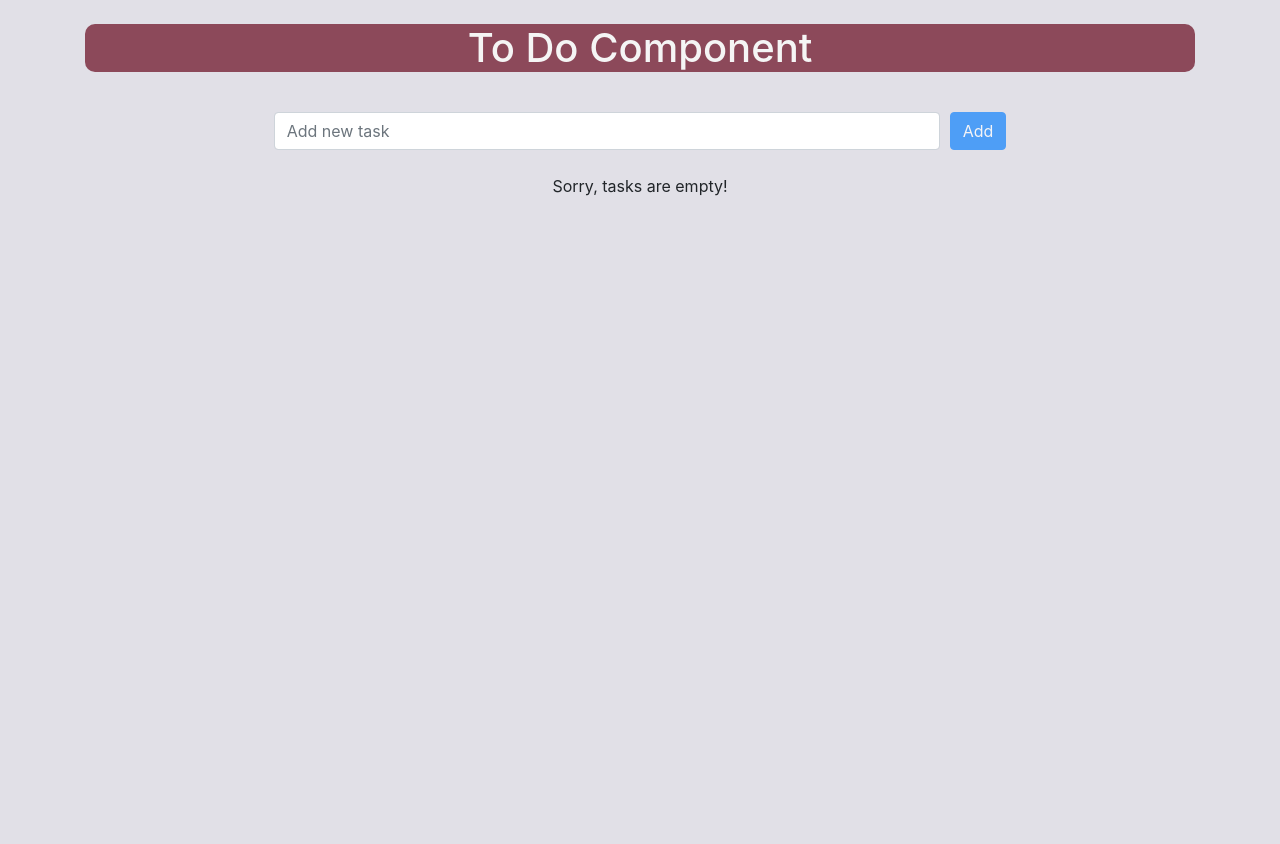
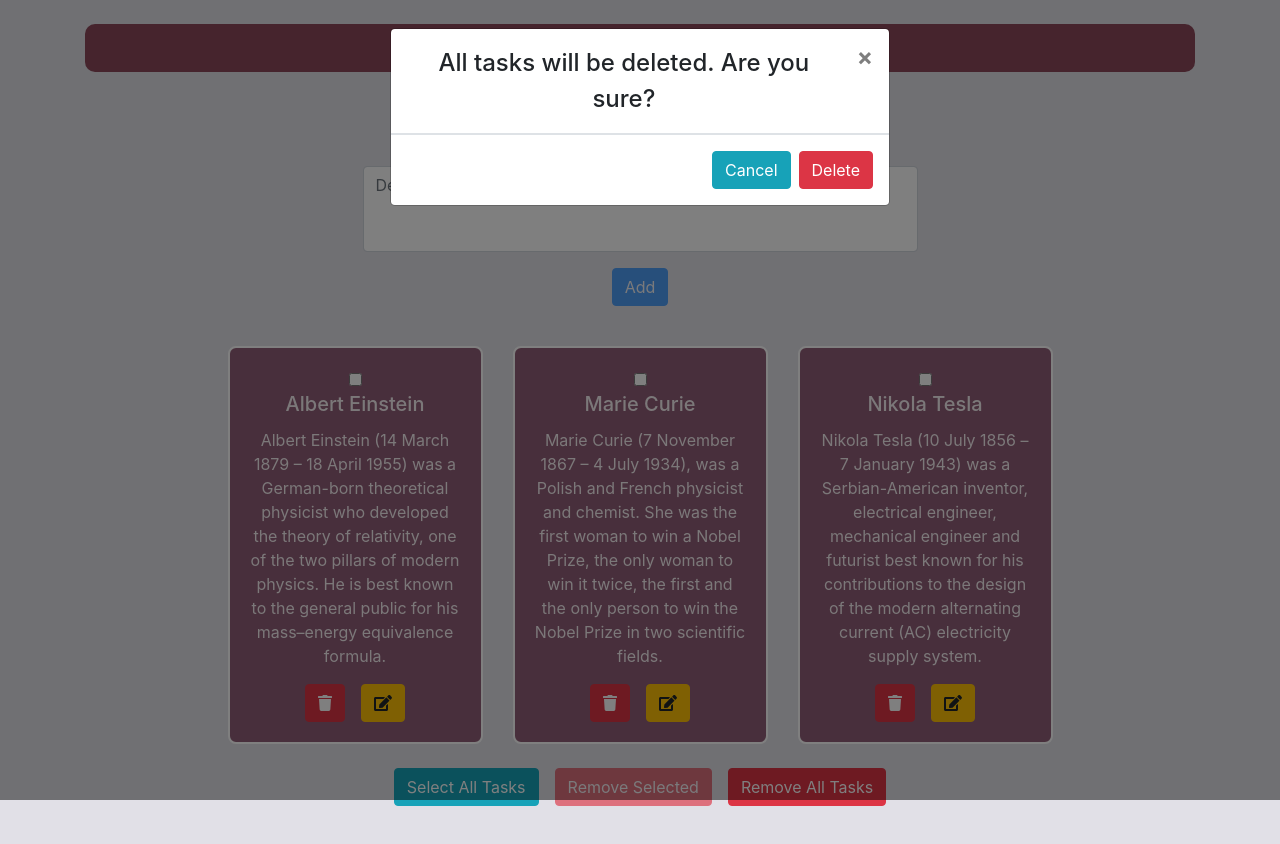
Before and after one commit to Nayopes/Sepoyan-Mariam-React, a React (Create React App) app: page / in a window 1280 px wide. Both pictures are taken after a click on the button "Remove All Tasks". Shown: the top 844 px of the page. Before the commit the page ends 800 px from the top, so only its background shows below. Built offline with nearby package versions, Linux system fonts and the light colour scheme.

Commit message:
Make description's textarea and modals for delete and edit

```diff
--- a/src/Components/AddTask/AddNewTask.js
+++ b/src/Components/AddTask/AddNewTask.js
@@ -8,53 +8,70 @@ class AddNewTask extends React.Component {
         super(props)
         this.inputRef = React.createRef()
         this.state = {
-            inputValue: ''
+            title: '',
+            description: ''
         }
     }
-
     handleChange = (e) => {
-        const { value } = e.target
+        const {name, value} = e.target
         this.setState({
-            inputValue: value
+            [name]:value
         })
     }
     handleS = ({ type, key }) => {
         if (type === 'keypress' && key !== 'Enter') return
 
         const { handleSubmit } = this.props
-        const { inputValue } = this.state
+        const {title, description} = this.state
 
-        handleSubmit(inputValue)
+        handleSubmit(title, description)
         this.setState({
-            inputValue: ''
+            title: '',
+            description: ''
         })
     }
-    componentDidMount(){
+    componentDidMount() {
         this.inputRef.current.focus()
     }
     render() {
-        const { inputValue } = this.state
+        const {title, description} = this.state
         const { disabled } = this.props
         return (
+            <>
                 <div className={styles.formsRow}>
                     <Form.Control
-                    type="text"
-                    placeholder="Add new task"
+                    name='title'
+                        type='text'
+                        placeholder='Title'
                         onChange={this.handleChange}
                         onKeyPress={this.handleS}
-                    value={inputValue}
-                    style={{ width: '60%', marginRight: '10px' }}
+                        value={title}
+                        style={{ width: '40%' }}
                         disabled={disabled}
                         ref={this.inputRef}
                     />
+                    <Form.Control
+                        className='my-3'
+                        name='description'
+                        placeholder='Description'
+                        as='textarea'
+                        rows={3}
+                        style={{ width: '50%', resize: 'none' }}
+                        value={description}
+                        onChange={this.handleChange}
+                        disabled={disabled}
+                    />
+                </div>
+                <div>
                     <Button
                         variant='primary'
                         onClick={this.handleS}
-                    disabled={!!!inputValue}
+                        disabled={!(!!title && !!description)}
                     >
                         Add
                 </Button>
                 </div>
+            </>
         )
     }
 }
--- a/src/Components/AddTask/addTask.module.css
+++ b/src/Components/AddTask/addTask.module.css
@@ -1,6 +1,8 @@
 
 .formsRow{
     display: flex;
-    justify-content: center;
+    flex-direction: column;
+    align-items: center;
+    /* justify-content: center; */
     margin-top: 40px;
 }
--- /dev/null
+++ b/src/Components/ConfirmModal/ConfirmModal.js
@@ -0,0 +1,25 @@
+import { Modal, Button } from 'react-bootstrap'
+const ConfirmModal = (props) => {
+    const {onHide, onClick, message} = props
+    const onSubmit =() =>{
+        onClick()
+        onHide()
+    }
+    return (
+        <Modal show={true} onHide={onHide}>
+            <Modal.Header closeButton>
+                <Modal.Title> {message}</Modal.Title>
+            </Modal.Header>
+            <Modal.Footer>
+                <Button variant="info" onClick={onHide}>
+                    Cancel
+          </Button>
+                <Button variant="danger" onClick={onSubmit}>
+                    Delete
+          </Button>
+            </Modal.Footer>
+        </Modal>
+    )
+}
+
+export default ConfirmModal
--- /dev/null
+++ b/src/Components/EditTaskModal/EditTaskModal.js
@@ -0,0 +1,71 @@
+import React from 'react'
+import {Modal, Button, Form} from 'react-bootstrap'
+
+class EditTaskModal extends React.Component {
+    constructor(props){
+        super(props)
+        this.state={
+            ...props.editingTask
+        }
+    }
+    handleChange =(e) =>{
+        const {name, value} = e.target
+        this.setState({
+            [name]:value
+        })
+    }
+    handleS = ({ type, key }) => {
+        if (type === 'keypress' && key !== 'Enter') return
+        const { onSubmit, onHide } = this.props
+        onSubmit(this.state)
+        onHide()
+    }
+    render() {
+        const {onHide} = this.props
+        const {title, description} = this.state
+        return (
+            <Modal
+                show={true}
+                onHide={onHide}
+                size="lg"
+                aria-labelledby="contained-modal-title-vcenter"
+                centered
+            >
+                <Modal.Header closeButton>
+                    <Modal.Title id="contained-modal-title-vcenter">
+                    Edit Task
+                    </Modal.Title>
+                </Modal.Header>
+                <Modal.Body className='d-flex flex-column align-items-center'>
+                <Form.Control
+                    name='title'
+                        type='text'
+                        placeholder='Title'
+                        onChange={this.handleChange}
+                        onKeyPress={this.handleS}
+                        value={title}
+                        style={{ width: '40%' }}
+                    />
+                    <Form.Control
+                        className='my-3'
+                        name='description'
+                        placeholder='Description'
+                        as='textarea'
+                        rows={3}
+                        style={{ width: '50%', resize: 'none' }}
+                        value={description}
+                        onChange={this.handleChange}
+                    />
+                </Modal.Body>
+                <Modal.Footer>
+                    <Button onClick={onHide}>Cancel</Button>
+                    <Button
+                        onClick={this.handleS}
+                        disabled={!(!!title && !!description)}
+                    >Save</Button>
+                </Modal.Footer>
+            </Modal>
+        )
+    }
+}
+export default EditTaskModal
--- a/src/Components/Task/Task.js
+++ b/src/Components/Task/Task.js
@@ -1,7 +1,7 @@
 import React from 'react'
 import {Card, Button} from 'react-bootstrap'
 import {FontAwesomeIcon} from '@fortawesome/react-fontawesome'
-import {faTrash , faEdit} from '@fortawesome/free-solid-svg-icons'
+import {faTrash, faEdit} from '@fortawesome/free-solid-svg-icons'
 import styles from './task.module.css'
 import PropTypes from 'prop-types'
 
@@ -11,7 +11,8 @@ class Task extends React.PureComponent{
             task,
             handleDeleteOneTask,
             toggleSetRemoveTaskIds,
-            checked
+            handleEditOneTask,
+            checked,
         } = this.props
         return(
              <Card className={`${styles.card} ${checked && styles.checked}`}>
@@ -30,7 +31,11 @@ class Task extends React.PureComponent{
                     >
                         <FontAwesomeIcon icon={faTrash} />
                     </Button>
-                    <Button variant="warning" className="ml-3">
+                    <Button
+                    variant="warning"
+                    className="ml-3"
+                    onClick = {() => handleEditOneTask(task)}
+                    >
                         <FontAwesomeIcon icon={faEdit} />
                     </Button>
                 </Card.Body>
@@ -47,7 +52,8 @@ Task.propTypes = {
     }),
     handleDeleteOneTask: PropTypes.func.isRequired,
     toggleSetRemoveTaskIds: PropTypes.func.isRequired,
-    checked: PropTypes.bool.isRequired
+    checked: PropTypes.bool.isRequired,
+    handleEditOneTask: PropTypes.func.isRequired,
 }
 
 export default Task
--- a/src/Components/Task/task.module.css
+++ b/src/Components/Task/task.module.css
@@ -1,7 +1,7 @@
 .card{
     display: flex;
-    flex-direction: column;
-    justify-content: space-between;
+    flex: column;
+    align-items: center;
     width: 18rem;
     border: 2px solid white;
     border-radius: 8px;
--- a/src/Components/ToDo/ToDo.js
+++ b/src/Components/ToDo/ToDo.js
@@ -1,9 +1,11 @@
-import React  from 'react'
+import React from 'react'
 import Task from '../Task/Task'
 import AddNewTask from '../AddTask/AddNewTask'
+import ConfirmModal from '../ConfirmModal/ConfirmModal'
+import EditTaskModal from '../EditTaskModal/EditTaskModal'
 import styles from './todo.module.css'
 import RandomId from '../../Helpers/RandomId'
-import {Container, Row, Col, Button} from 'react-bootstrap'
+import { Container, Row, Col, Button } from 'react-bootstrap'
 
 class ToDo extends React.Component {
     state = {
@@ -34,14 +36,18 @@ class ToDo extends React.Component {
             }
         ],
         removeTasks: new Set(),
-        isSelected: false
+        isSelected: false,
+        isModalForSelectedOpen: false,
+        ismodalForAllOpen: false,
+        editingTask: null
     }
-    handleSubmit = (value) => {
-        if (!value) return
+    handleSubmit = (title, description) => {
+        if (!title || !description) return
         const tasks = [...this.state.tasks]
         tasks.push({
             _id: RandomId(),
-            title: value
+            title: title,
+            description: description
         })
         this.setState({
             tasks
@@ -74,13 +80,13 @@ class ToDo extends React.Component {
             removeTasks: new Set()
         })
     }
-    selectAllTasks = () =>{
-        const {isSelected} = this.state
+    selectAllTasks = () => {
+        const { isSelected } = this.state
         let tasks = [...this.state.tasks]
         let removeTasks = new Set()
-        if(!isSelected){
+        if (!isSelected) {
             removeTasks = new Set(this.state.removeTasks)
-            for(let i=0; i<tasks.length; i++){
+            for (let i = 0; i < tasks.length; i++) {
                 removeTasks.add(tasks[i]._id)
             }
         }
@@ -92,12 +98,43 @@ class ToDo extends React.Component {
     }
     removeAllTasks = () => {
         this.setState({
-            tasks: []
+            tasks: [],
+            removeTasks: new Set()
         })
 
     }
-    render(){
-        const {tasks, removeTasks} = this.state
+    modalforSelected = () => {
+        this.setState({
+            isModalForSelectedOpen: !this.state.isModalForSelectedOpen
+
+        })
+    }
+    modalForAll = () =>{
+        this.setState({
+            ismodalForAllOpen: !this.state.ismodalForAllOpen
+
+        })
+    }
+    handleEditOneTask = (task) =>{
+        this.setState({
+            editingTask: task
+        })
+    }
+    editingTaskSetNull =() =>{
+        this.setState({
+            editingTask: null
+        })
+    }
+    editTask =(task) =>{
+        const tasks = [...this.state.tasks]
+        const i = tasks.findIndex(el=>el._id === task._id)
+        tasks[i] = task
+        this.setState({
+            tasks
+        })
+    }
+    render() {
+        const { tasks, removeTasks,isModalForSelectedOpen, ismodalForAllOpen, editingTask} = this.state
         const Tasks = tasks.map(task => {
             return (
                 <Col
@@ -113,11 +150,13 @@ class ToDo extends React.Component {
                         toggleSetRemoveTaskIds={this.toggleSetRemoveTaskIds}
                         disabled={!!removeTasks.size}
                         checked={removeTasks.has(task._id)}
+                        handleEditOneTask={this.handleEditOneTask}
                     />
                 </Col>
             )
         })
         return (
+            <>
                 <div>
                     <Container>
                         <Row className="d-flex justify-content-center mt-4">
@@ -145,7 +184,7 @@ class ToDo extends React.Component {
                                 <Button
                                     variant="danger"
                                     className={!tasks.length && 'd-none'}
-                                onClick={this.removeSelectedTasks}
+                                    onClick={this.modalforSelected}
                                     disabled={!!!removeTasks.size}
                                 >
                                     Remove Selected
@@ -153,7 +192,7 @@ class ToDo extends React.Component {
                                 <Button
                                     variant="danger"
                                     className={!tasks.length ? 'd-none' : 'ml-3'}
-                                onClick={this.removeAllTasks}
+                                    onClick={this.modalForAll}
                                     disabled={!!removeTasks.size}
                                 >
                                     Remove All Tasks
@@ -162,7 +201,38 @@ class ToDo extends React.Component {
                         </Row>
                     </Container>
                 </div>
-
+                <div>
+                    {
+                        isModalForSelectedOpen && <ConfirmModal
+                            onHide={this.modalforSelected}
+                            onClick={this.removeSelectedTasks}
+                            message = {
+                                `${removeTasks.size === tasks.length && tasks.length !== 1 ? 'All' : removeTasks.size}
+                                ${removeTasks.size === 1 ? ' task ' : ' tasks '}
+                                will be deleted. Are you sure?`
+                            }
+                        />
+                    }
+                </div>
+                <div>
+                    {
+                        ismodalForAllOpen && <ConfirmModal
+                            onHide={this.modalForAll}
+                            onClick={this.removeAllTasks}
+                            message = {'All tasks will be deleted. Are you sure?'}
+                        />
+                    }
+                </div>
+                <div>
+                    {
+                        editingTask !== null && <EditTaskModal
+                            onHide={this.editingTaskSetNull}
+                            onSubmit={this.editTask}
+                            editingTask={editingTask}
+                        />
+                    }
+                </div>
+            </>
         )
     }
 }
--- a/src/index.css
+++ b/src/index.css
@@ -6,6 +6,7 @@ body {
   -webkit-font-smoothing: antialiased;
   -moz-osx-font-smoothing: grayscale;
   background-color: rgba(217, 215, 224, 0.774);
+  height: 1800px;
 }
 
 code {
```
Also changed, not shown: 1 other file (tests, documents, lock files or other folders). Lines whose indentation alone changed are shown as unchanged.
